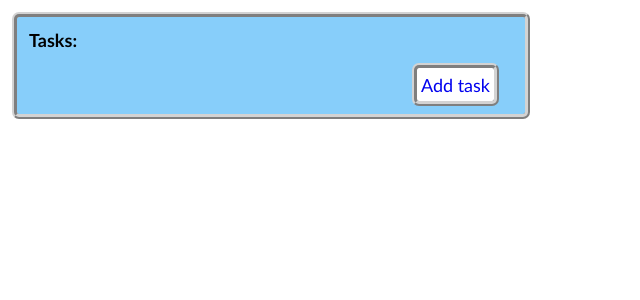
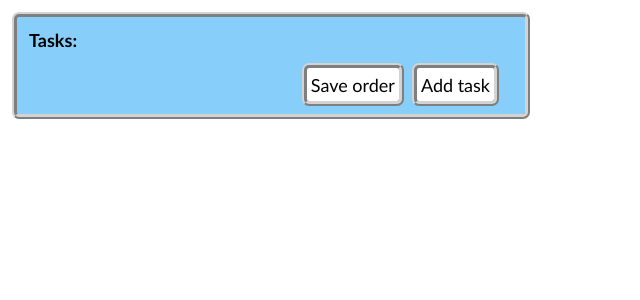
Before and after one commit to mati31203/trello1, a PHP site: page / in a window 1280 px wide. Shown: the top 300 px of the page, without its empty margins (0-640 px from the left). Run offline with PHP 8.4, Linux system fonts and the light colour scheme; data that the repository does not hold is empty; some libraries are stand-ins or nearby versions.

Commit message:
updates 1 10.03.2022

```diff
--- a/addtask1.php
+++ b/addtask1.php
@@ -12,7 +12,7 @@ if (!empty($_POST['add'])):
                 $filename = $_FILES["picture"]["name"];
                 $tempname = $_FILES["picture"]["tmp_name"];
                 $fileType = pathinfo($filename,PATHINFO_EXTENSION);
-                $filename = sha1(rand(1000,999999999999999)."-".date('d-m-y h:i:s')."-".$_FILES["picture"]["name"]).".".$fileType;
+                $filename = sha1(rand(1000,999999999999999)."-".date('d-m-y h:i:s')."-".$filename).".".$fileType;
                 $folder = "images/".$filename;
                 $allowTypes = array('jpg', 'JPG','png', 'PNG', 'jpeg', 'JPEG', NULL);
 
--- a/addtask_style.css
+++ b/addtask_style.css
@@ -12,6 +12,7 @@
 a
 {
     text-decoration: none;
+    color: black;
 }
 
 .form
@@ -55,11 +56,13 @@ input[type=submit]
 input[type=submit]:hover
 {
     background-color: lightsteelblue;
+    cursor: pointer;
 }
 
 .allbuttons
 {
     background-color: white;
+    color: black;
     border: 5px ridge lightgrey;
     border-radius: 7px;
     font: 15px 'Trebuchet MS', sans-serif;
--- a/details.php
+++ b/details.php
@@ -49,7 +49,7 @@ $details = getdetails();
         </div>
 
         <div class="allbuttons"><a href="deletetask.php?id=<?php echo $task['id'];?>&position=<?php echo $task['position'];?>">Delete</a></div>
-        <div class="allbuttons"><a href="edittask.php">Edit</a></div>
+        <div class="allbuttons"><a href="edittask.php?id=<?php echo $task['id'];?>">Edit</a></div>
         <div class="allbuttons"><a href="index.php">Back</a></div>
     </div>
 
--- a/index.php
+++ b/index.php
@@ -1,6 +1,7 @@
 <?php
     include_once "utils\db.php";
     $tasks = getAll();
+    reorderTasks([]);
 ?>
 
 <!DOCTYPE html>
@@ -20,40 +21,46 @@
     <div class="all list" >
         <div class="all header">Tasks:</div>
         <div id="sortable">
-            <?php foreach($tasks as $task): ?>
-                <div class="all cell" data-id="<?=$task['id'];?>">
-                    <div class="all task"><?=$task['name'];?></div>
-                    <div class="all" id="detailsbutton"><a href="details.php?id=<?php echo $task['id']; ?>">Details</a></div>
-                </div>
-            <?php endforeach ?>
+
+                <?php foreach($tasks as $task):?>
+                    <div class="all cell" data-id="<?=$task['id'];?>">
+                        <div class="all task"><?=$task['name'];?></div>
+                        <div class="all" id="detailsbutton"><a href="details.php?id=<?php echo $task['id']; ?>">Details</a></div>
+                    </div>
+                <?php endforeach ?>
         </div>
 
         <div class="all" id="addbutton"><a href="addtask1.php">Add task</a></div>
+
+        <div>
+            <form action="reorder.php" method="POST">
+                <input type="hidden" name="tasks_order">
+                <input type="submit" name="reorder" value="Save order">
+            </form>
+        </div>
     </div>
 
     <script>
-
         $(document).ready(function ()
         {
-
-
-            $("#sortable").sortable({
+            $("#sortable").sortable(
+            {
                 stop: function ()
                 {
-
+                    var tasksIds = [];
                     $('.cell').each(function ()
                     {
-                        var a = $(this).data('id');
-
-                        console.log(a);
+                        tasksIds.push($(this).data('id'));
 
                     });
 
+                    $('[name=tasks_order]').val(tasksIds.join(';'));
                 }
             });
-
         });
     </script>
 
+
+
 </body>
 </html>
--- a/style.css
+++ b/style.css
@@ -12,6 +12,7 @@
 a
 {
     text-decoration: none;
+    color: black;
 }
 
 .list
@@ -60,6 +61,8 @@ a
     display: flex;
     justify-content: center;
     align-items: center;
+    color: black;
+
 }
 
 #addbutton:hover
@@ -71,7 +74,7 @@ a
     background-color: white;
     height: 25px;
     width: 50px;
-    font-size: 15px;
+    font: 15px 'Trebuchet MS', sans-serif;
     float: right;
     vertical-align: bottom;
     display: flex;
@@ -83,3 +86,25 @@ a
 {
     background-color: lightsteelblue;
 }
+
+input[type=submit]
+{
+    background-color: white;
+    height: 43px;
+    border: 5px ridge lightgrey;
+    border-radius: 7px;
+    font: 18px 'Trebuchet MS', sans-serif;
+    margin: 4px;
+    padding: 4px;
+    float: right;
+    vertical-align: bottom;
+    display: flex;
+    justify-content: center;
+    align-items: center;
+}
+
+input[type=submit]:hover
+{
+    background-color: lightsteelblue;
+    cursor: pointer;
+}
--- a/utils/db.php
+++ b/utils/db.php
@@ -84,3 +84,22 @@ function edittask($name, $description, $filename, $id)
 
     return [];
 }
+
+function reorderTasks($tasks)
+{
+    $position = 1;
+    foreach ($tasks as $id)
+    {
+        $db_conn = startConnection();
+        if(!is_null($db_conn))
+        {
+            $stmt = $db_conn->prepare("UPDATE tasks SET position = :position WHERE tasks.id = :id");
+            $stmt->bindParam('position', $position);
+            $stmt->bindParam('id', $id);
+
+            $stmt->execute();
+            $position++;
+        }
+
+    }
+}
```
Also changed, not shown: deletetask.php (+21 -0 lines), reorder.php (added, +9 -0 lines), images/08f3efb1485cd9fbc0e9e02c845d7a6fc1b7dc84.png (deleted), images/d78b33863d12084c8b68bd6e49810ee6df22b4f3.jpg (deleted), images/dcc666ed25f88867624a8798b59ecbe8364cdb23.png (added).
